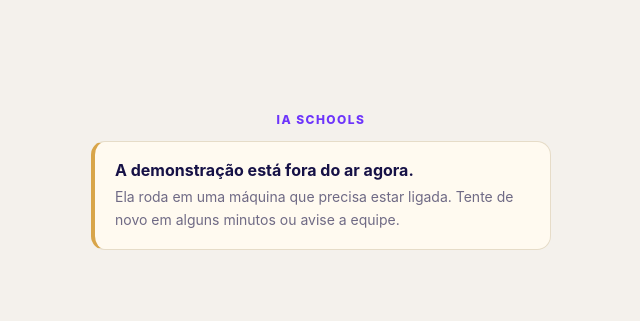
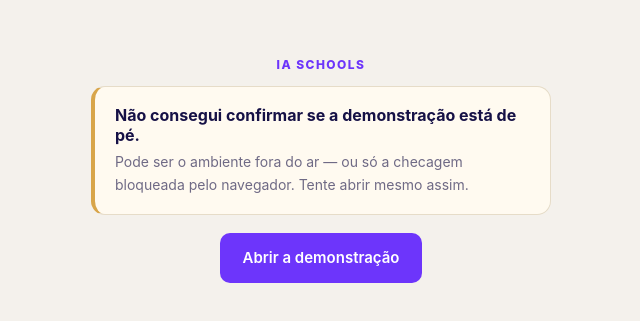
Before and after one commit to IASchools/LPS, a website: page public/preview/index.html in a window 1280 px wide. Shown: the part 219-540 px from the top of the page, without its empty margins (319-959 px from the left). Drawn offline with Linux system fonts and the light colour scheme; no server answers.

Commit message:
A checagem de /preview vira cortesia, não veredito
Publicada, a página declarou "fora do ar" uma demonstração que estava de pé: a
consulta de saúde sai de lp.iaschools.com.br para o túnel, ou seja, outra origem,
e o navegador bloqueava a leitura. O lado do servidor passou a responder com
Access-Control-Allow-Origin; aqui, qualquer caminho termina com o botão de abrir.

```diff
--- a/public/preview/index.html
+++ b/public/preview/index.html
@@ -63,9 +63,10 @@
 
   <div id="fora" hidden>
     <div class="aviso">
-      <strong>A demonstração está fora do ar agora.</strong>
-      <p>Ela roda em uma máquina que precisa estar ligada. Tente de novo em alguns minutos ou avise a equipe.</p>
+      <strong>Não consegui confirmar se a demonstração está de pé.</strong>
+      <p>Pode ser o ambiente fora do ar — ou só a checagem bloqueada pelo navegador. Tente abrir mesmo assim.</p>
     </div>
+    <p style="margin-top:18px"><a class="botao" id="entrar-assim-mesmo" href="#">Abrir a demonstração</a></p>
   </div>
 </main>
 
@@ -74,6 +75,7 @@
   var DEMO_URL = "https://always-sit-happened-ultimate.trycloudflare.com";
 
   document.getElementById("entrar").href = DEMO_URL + "/";
+  document.getElementById("entrar-assim-mesmo").href = DEMO_URL + "/";
 
   function mostrar(id) {
     ["conferindo", "pronto", "fora"].forEach(function (secao) {
@@ -81,8 +83,10 @@
     });
   }
 
-  // `/api/health` responde sem sessão e é barato. Se ele responder, a
-  // demonstração inteira está de pé — inclusive a IA.
+  // A checagem é CORTESIA, nunca veredito: ela roda de outra origem e pode ser
+  // barrada pelo navegador mesmo com o ambiente perfeito — foi o que aconteceu
+  // na primeira publicação, e a página declarou "fora do ar" uma demonstração
+  // que estava de pé. Agora qualquer caminho termina com o botão de abrir.
   var tempo = setTimeout(function () { mostrar("fora"); }, 9000);
   fetch(DEMO_URL + "/api/health", { cache: "no-store" })
     .then(function (r) { return r.ok ? r.json() : null; })
```
